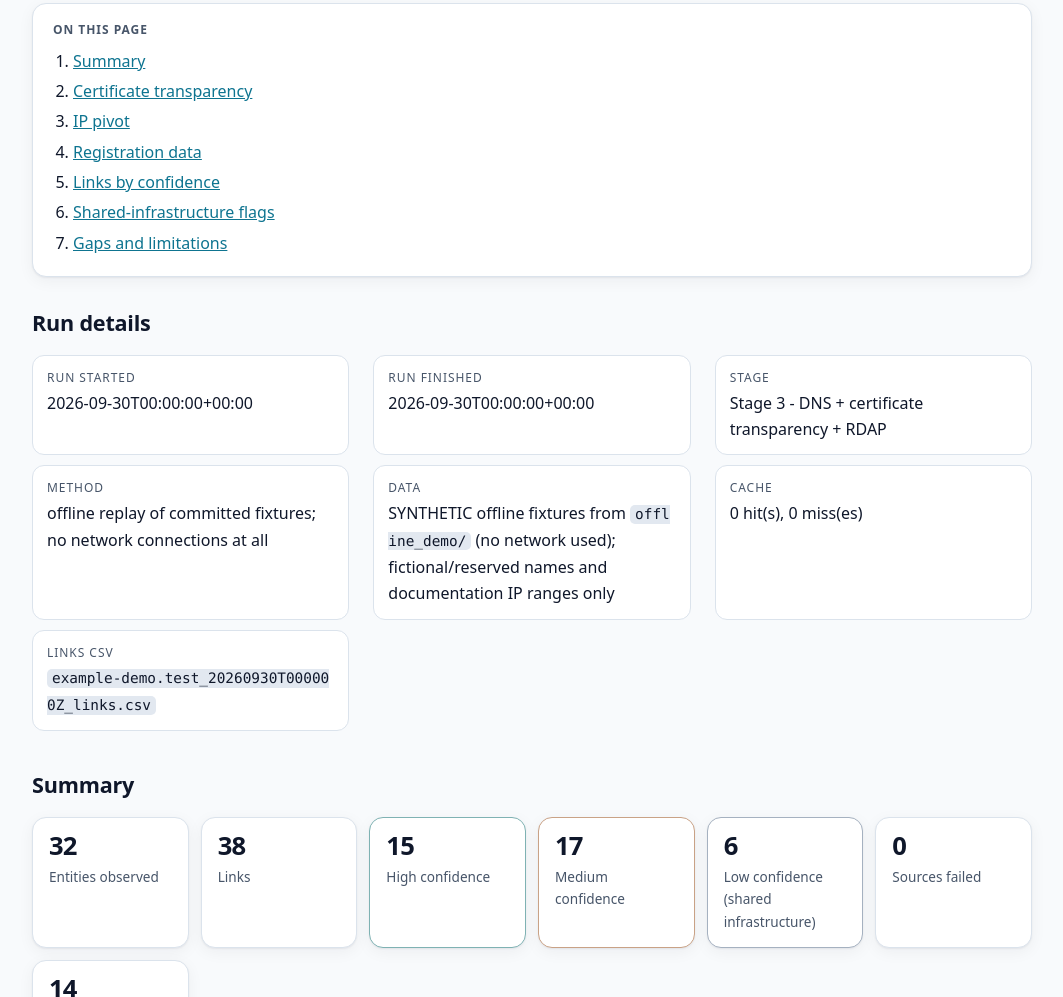
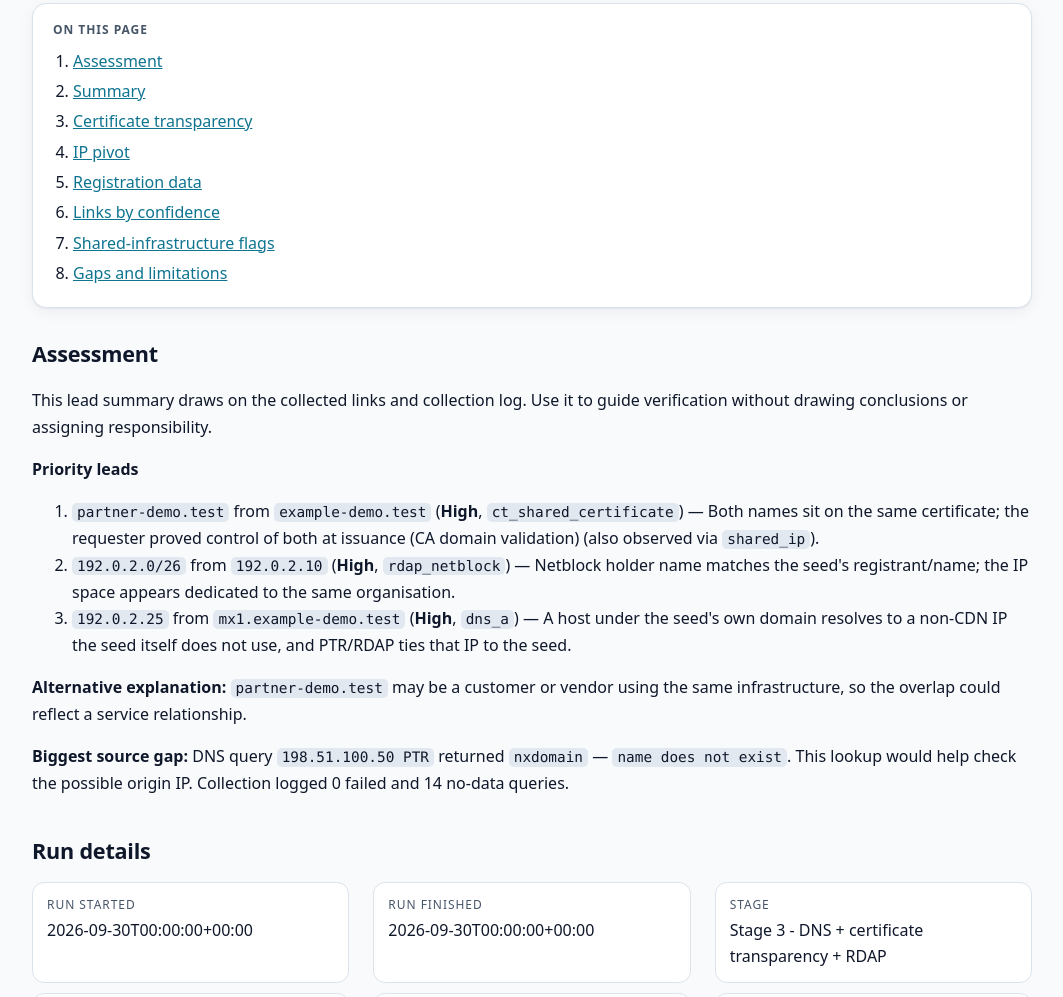
Before and after one commit to N3bula04/N3bula04.github.io, a plain HTML site: page samples/pivot-tool-report.html in a window 1280 px wide. Shown: the part 628-1625 px from the top of the page, without its empty margins (108-1171 px from the left). Drawn offline with Linux system fonts and the light colour scheme.

Commit message:
Refresh the Pivot report and Brand Alert demo screenshot
Rebuild the sample Pivot Tool report so it opens with the
assessment, and recapture the Northwind Bakery screenshot so the
typo finding title uses nrthwind-bakery.test.

```diff
--- a/samples/pivot-tool-report.html
+++ b/samples/pivot-tool-report.html
@@ -4,7 +4,7 @@
 <meta charset="utf-8">
 <meta name="viewport" content="width=device-width, initial-scale=1">
 <title>OSINT Pivot Tool — fictional demo report | Jeremy</title>
-<meta name="description" content="Fictional offline demo report from the OSINT Pivot Tool, starting at example-demo.test. Shows evidence-rated links, confidence, and collection gaps. No live or real-world infrastructure.">
+<meta name="description" content="Fictional offline demo report from the OSINT Pivot Tool, starting at example-demo.test. Opens with an assessment of the links that matter most, an alternative explanation, and the biggest source gap, then the full evidence table. No live or real-world infrastructure.">
 <meta name="color-scheme" content="light dark">
 <meta name="robots" content="noindex">
 <link rel="stylesheet" href="../style.css">
@@ -38,6 +38,7 @@
 <nav class="toc" aria-label="Report sections">
   <p>On this page</p>
   <ol>
+    <li><a href="#assessment">Assessment</a></li>
     <li><a href="#summary">Summary</a></li>
     <li><a href="#certificate-transparency">Certificate transparency</a></li>
     <li><a href="#ip-pivot">IP pivot</a></li>
@@ -48,7 +49,18 @@
   </ol>
 </nav>
 
-
+<section id='assessment'>
+<h2>Assessment</h2>
+<p>This lead summary draws on the collected links and collection log. Use it to guide verification without drawing conclusions or assigning responsibility.</p>
+<p><strong>Priority leads</strong></p>
+<ol>
+<li><code>partner-demo.test</code> from <code>example-demo.test</code> (<strong>High</strong>, <code>ct_shared_certificate</code>) — Both names sit on the same certificate; the requester proved control of both at issuance (CA domain validation) (also observed via <code>shared_ip</code>).</li>
+<li><code>192.0.2.0/26</code> from <code>192.0.2.10</code> (<strong>High</strong>, <code>rdap_netblock</code>) — Netblock holder name matches the seed&#x27;s registrant/name; the IP space appears dedicated to the same organisation.</li>
+<li><code>192.0.2.25</code> from <code>mx1.example-demo.test</code> (<strong>High</strong>, <code>dns_a</code>) — A host under the seed&#x27;s own domain resolves to a non-CDN IP the seed itself does not use, and PTR/RDAP ties that IP to the seed.</li>
+</ol>
+<p><strong>Alternative explanation:</strong> <code>partner-demo.test</code> may be a customer or vendor using the same infrastructure, so the overlap could reflect a service relationship.</p>
+<p><strong>Biggest source gap:</strong> DNS query <code>198.51.100.50 PTR</code> returned <code>nxdomain</code> — <code>name does not exist</code>. This lookup would help check the possible origin IP. Collection logged 0 failed and 14 no-data queries.</p>
+</section>
 <section id='meta'>
 <h2>Run details</h2>
 <dl class='meta-list'>
```
Also changed, not shown: assets/brand-alert-demo.png.
